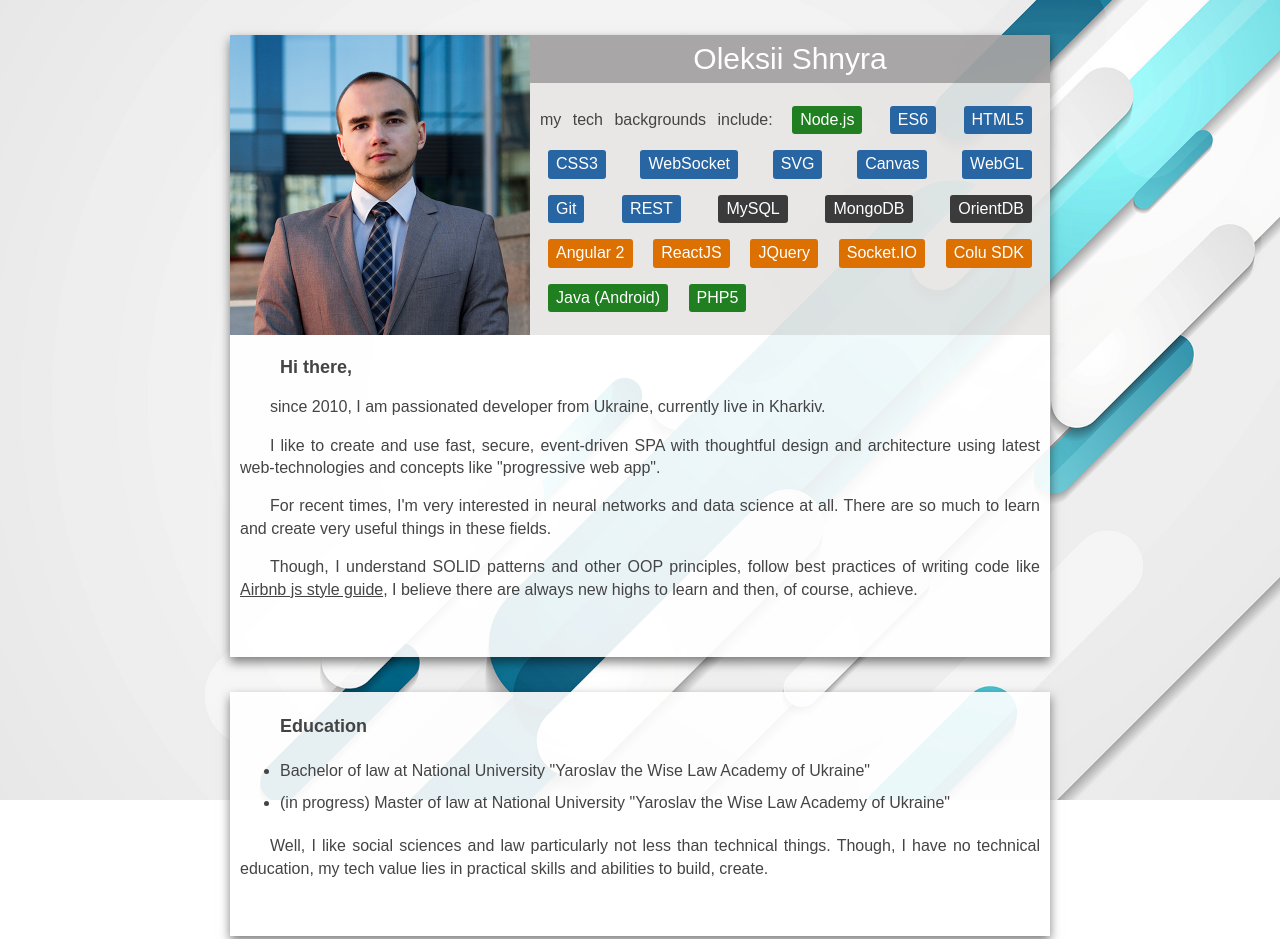
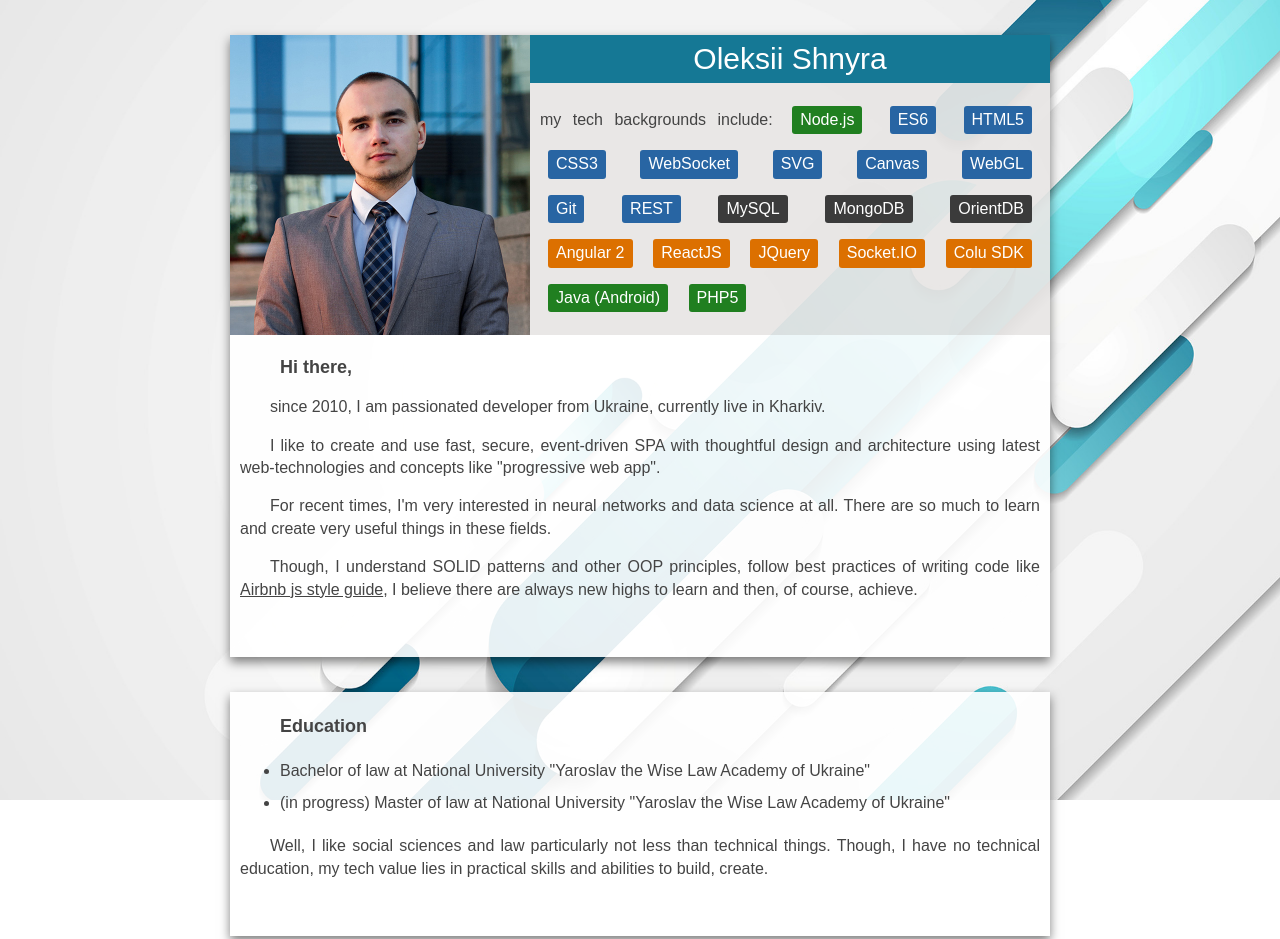
Before and after one commit to oleksii-shnyra/oleksii-shnyra.github.io, a plain HTML site: page index.html in a window 1280 px wide. Shown: the top 939 px of the page. Drawn offline with Linux system fonts and the light colour scheme; a script that the page names is missing.

Commit message:
change color for name

```diff
--- a/css/index.css
+++ b/css/index.css
@@ -67,7 +67,7 @@ p{
     color: #ffffff;
     font-size: 30px;
     padding: 3px 8px;
-    background: rgba(0, 0, 0, 0.28);
+    background: rgb(21, 120, 149);
     margin: -10px;
     margin-bottom: 15px;
     text-align: center;
```
